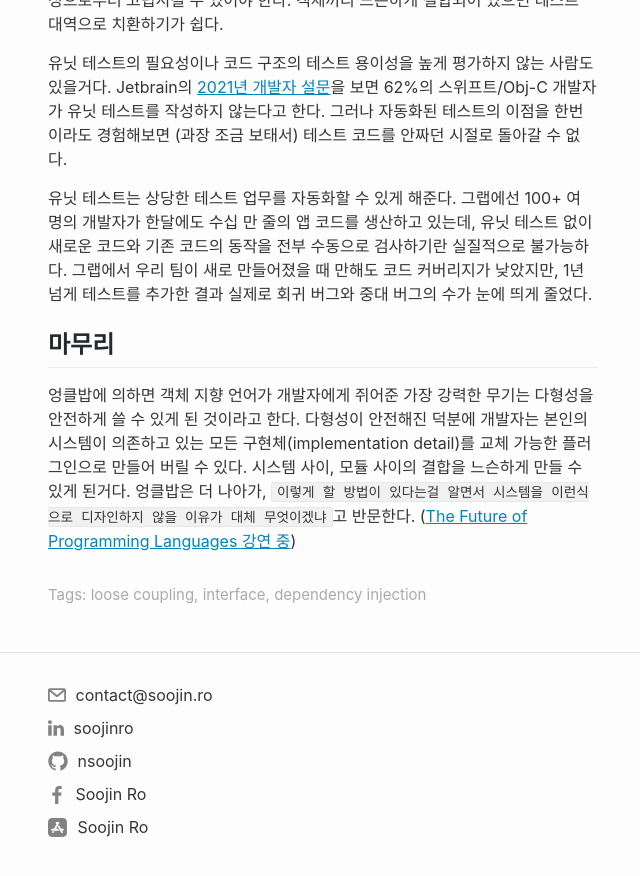
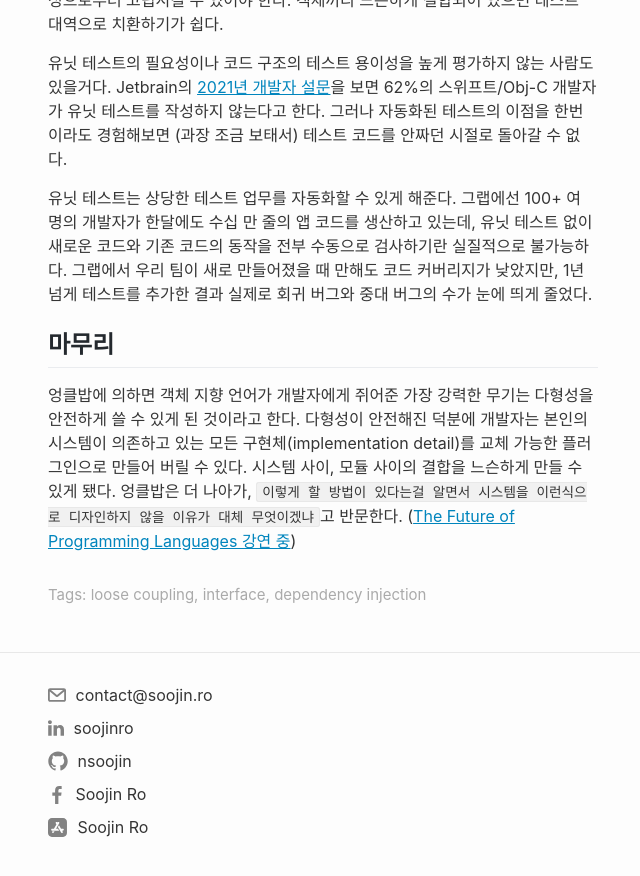
Before and after one commit to nsoojin/nsoojin.github.io, a Jekyll site: the page built from _posts/2021-08-02-loose-coupling.md, in a window 1280 px wide and 900 px high, scrolled down 1774 px. Shown: the top 876 px of the window, without its empty margins (317-957 px from the left). Built offline with Jekyll 4.4.1, drawn with Linux system fonts in a browser that asks for light colours; comment, search, counter and statistics services are not loaded.

Commit message:
Update 2021-08-02-loose-coupling.md

```diff
--- a/_posts/2021-08-02-loose-coupling.md
+++ b/_posts/2021-08-02-loose-coupling.md
@@ -53,4 +53,4 @@ Program to an interface, not an implementation.
 
 ## 마무리
 
-엉클밥에 의하면 객체 지향 언어가 개발자에게 쥐어준 가장 강력한 무기는 다형성을 안전하게 쓸 수 있게 된 것이라고 한다. 다형성이 안전해진 덕분에 개발자는 본인의 시스템이 의존하고 있는 모든 구현체(implementation detail)를 교체 가능한 플러그인으로 만들어 버릴 수 있다. 시스템 사이, 모듈 사이의 결합을 느슨하게 만들 수 있게 된거다. 엉클밥은 더 나아가, `이렇게 할 방법이 있다는걸 알면서 시스템을 이런식으로 디자인하지 않을 이유가 대체 무엇이겠냐`고 반문한다. ([The Future of Programming Languages 강연 중](https://youtu.be/ya1xDCCMh7g?t=4728))
+엉클밥에 의하면 객체 지향 언어가 개발자에게 쥐어준 가장 강력한 무기는 다형성을 안전하게 쓸 수 있게 된 것이라고 한다. 다형성이 안전해진 덕분에 개발자는 본인의 시스템이 의존하고 있는 모든 구현체(implementation detail)를 교체 가능한 플러그인으로 만들어 버릴 수 있다. 시스템 사이, 모듈 사이의 결합을 느슨하게 만들 수 있게 됐다. 엉클밥은 더 나아가, `이렇게 할 방법이 있다는걸 알면서 시스템을 이런식으로 디자인하지 않을 이유가 대체 무엇이겠냐`고 반문한다. ([The Future of Programming Languages 강연 중](https://youtu.be/ya1xDCCMh7g?t=4728))
```
